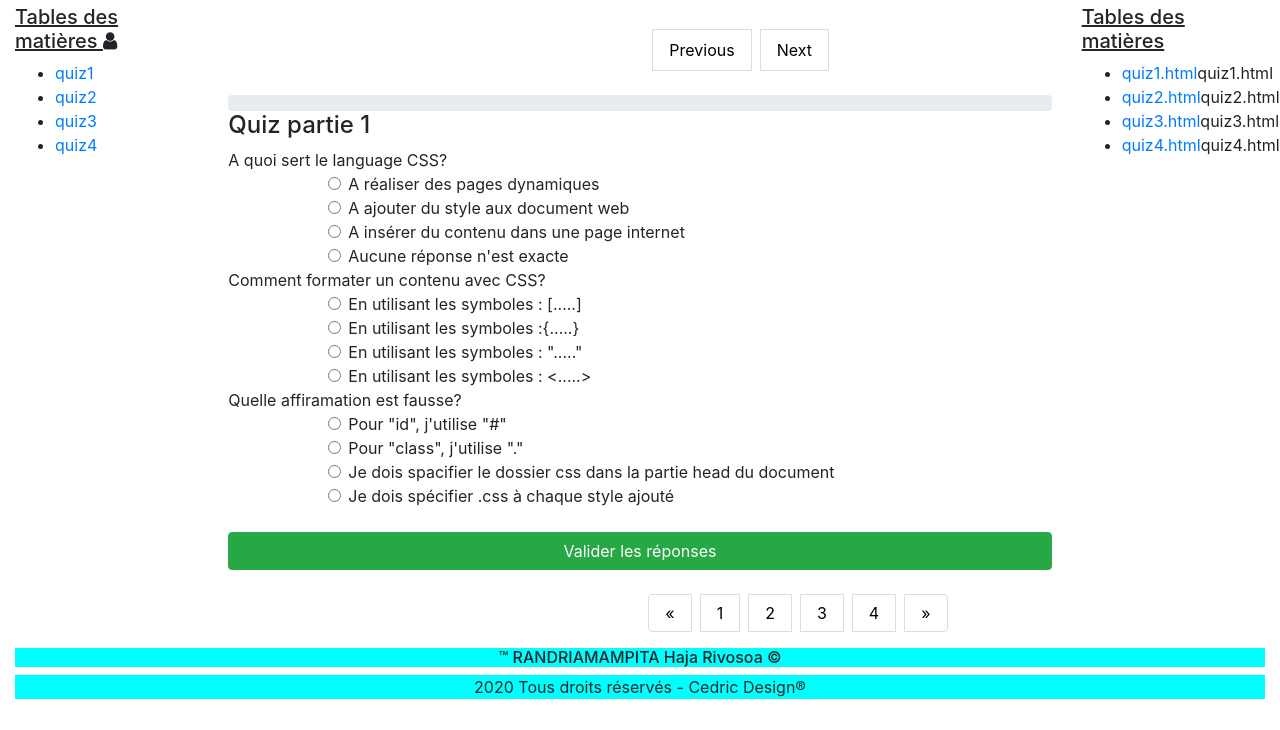
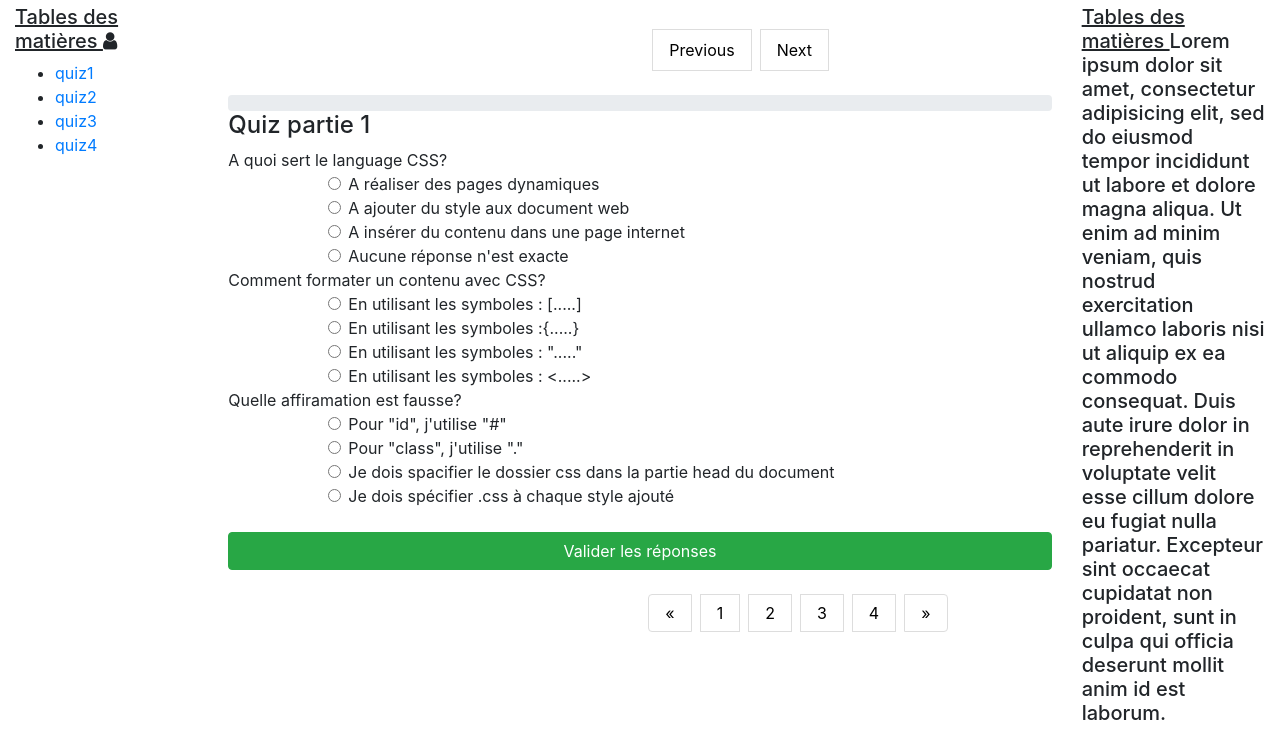
Before and after one commit to hajarivosoa/exo, a plain HTML site: page quiz1.html in a window 1280 px wide. Shown: the part 51-781 px from the top of the page. Drawn offline with Linux system fonts and the light colour scheme.

Commit message:
ajout paragraphe

```diff
--- a/quiz1.html
+++ b/quiz1.html
@@ -147,7 +147,13 @@
 
 <!-- colonne 3 -->
 				<div class="col-md-2">
-					<h5><ins>Tables des matières </ins></h5>
+					<h5><ins>Tables des matières </ins>
+          Lorem ipsum dolor sit amet, consectetur adipisicing elit, sed do eiusmod
+          tempor incididunt ut labore et dolore magna aliqua. Ut enim ad minim veniam,
+          quis nostrud exercitation ullamco laboris nisi ut aliquip ex ea commodo
+          consequat. Duis aute irure dolor in reprehenderit in voluptate velit esse
+          cillum dolore eu fugiat nulla pariatur. Excepteur sint occaecat cupidatat non
+          proident, sunt in culpa qui officia deserunt mollit anim id est laborum.</h5>
 						<ul>
 							<li><a href="quiz1.html">quiz1.html</a>quiz1.html</li>
 							<li><a href="quiz2.html">quiz2.html</a>quiz2.html</li>
```
